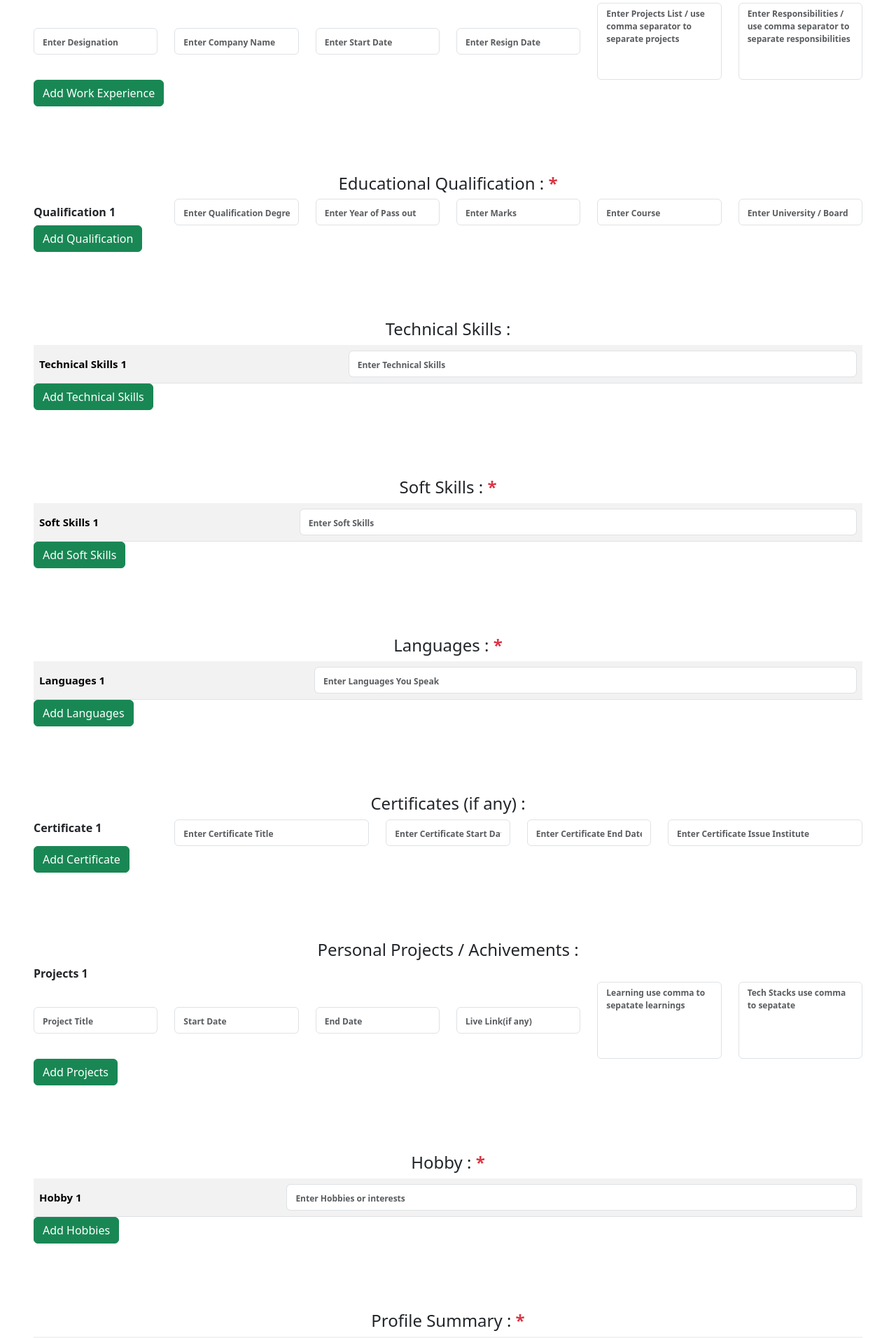
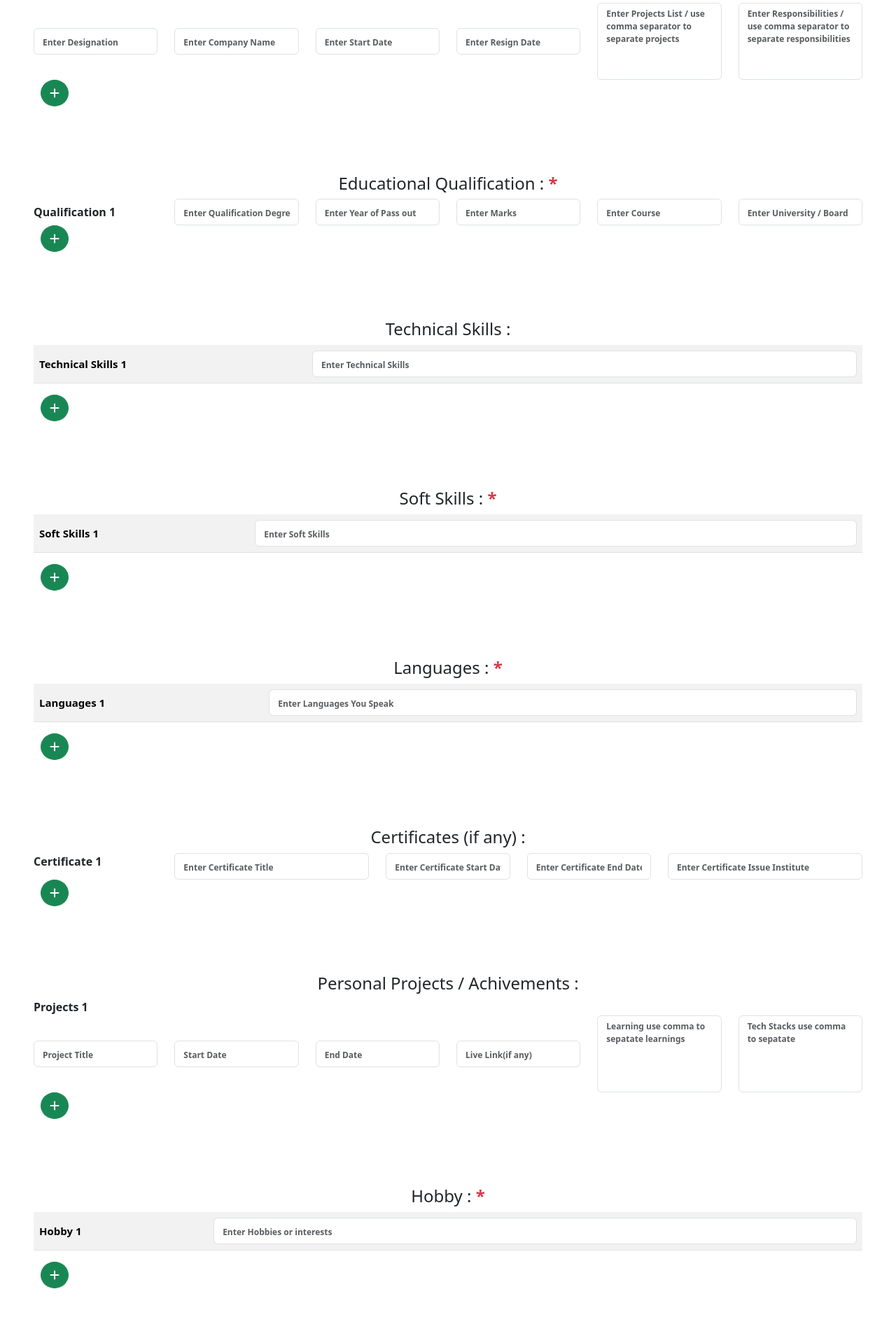
Before and after one commit to executor-utsab2000/Resume-Builder, a React (Vite) app: page / in a window 1280 px wide. Shown: the part 988-2900 px from the top of the page at 70% size. Built offline with nearby package versions, Linux system fonts and the light colour scheme.

Commit message:
changing of add to icon

```diff
--- a/src/Form.jsx
+++ b/src/Form.jsx
@@ -2,6 +2,7 @@ import React, { useContext } from 'react'
 import { useNavigate } from 'react-router-dom'
 import setNestedObject from './JS/setNestedObject'
 import UserContext from './Context/UserContext'
+import { useEffect } from 'react'
 
 const Form = () => {
 
@@ -30,13 +31,6 @@ const Form = () => {
         setUserData(data);
         navigate('/template-listing');
     }
-
-
-
-
-
-
-
     return (
         <div className='formResume'>
             <h1 className='mb-4'> RESUME BUILDER </h1>
@@ -108,9 +102,7 @@ const Form = () => {
                             <>
                                 <div className="experienceItems">
                                     <div className="row">
-                                        <div className="col-12 fw-bold mb-1">
-                                            Work Experience {index + 1}
-                                            </div>
+                                        <div className="col-12 fw-bold mb-1">Work Experience {index + 1}</div>
                                         <div className="col-lg-2 my-auto"><input name={`workExperience[${index}][designation]`} className='form-control' placeholder='Enter Designation' /></div>
                                         <div className="col-lg-2 my-auto"><input name={`workExperience[${index}][companyName]`} className='form-control' placeholder='Enter Company Name' /></div>
                                         <div className="col-lg-2 my-auto"><input name={`workExperience[${index}][startDate]`} className='form-control' placeholder='Enter Start Date ' /></div>
@@ -122,7 +114,7 @@ const Form = () => {
                             </>
                         )
                     })}
-                    <button type="button" className='btn btn-success mb-5' onClick={() => setWorkExperience([...workExperience, workExperience.length])}>Add Work Experience</button>
+                    <button type="button" className='btn btn-success mb-5 actionIcon' onClick={() => setWorkExperience([...workExperience, workExperience.length])}><i class="fa-solid fa-plus"></i></button>
                 </section>
 
                 <section>
@@ -145,7 +137,7 @@ const Form = () => {
                             )
                         })
                     }
-                    <button type="button" className='btn btn-success mb-5' onClick={() => setQualification([...qualification, qualification.length])}>Add Qualification</button>
+                    <button type="button" className='btn btn-success mb-5 actionIcon' onClick={() => setQualification([...qualification, qualification.length])}><i class="fa-solid fa-plus"></i></button>
                 </section>
 
 
@@ -164,10 +156,8 @@ const Form = () => {
                                 })
                             }
                         </tbody>
-                        <tfoot>
-                            <button type="button" className='btn btn-success mb-5' onClick={() => setTechnicalSkills([...technicalSkills, technicalSkills.length])}>Add Technical Skills</button>
-                        </tfoot>
                     </table>
+                    <button type="button" className='btn btn-success mb-5 actionIcon' onClick={() => setTechnicalSkills([...technicalSkills, technicalSkills.length])}><i class="fa-solid fa-plus"></i></button>
                 </section>
 
 
@@ -186,10 +176,8 @@ const Form = () => {
                                 })
                             }
                         </tbody>
-                        <tfoot>
-                            <button type="button" className='btn btn-success mb-5' onClick={() => setSoftSkills([...softSkills, softSkills.length])}>Add Soft Skills</button>
-                        </tfoot>
                     </table>
+                    <button type="button" className='btn btn-success mb-5 actionIcon' onClick={() => setSoftSkills([...softSkills, softSkills.length])}><i class="fa-solid fa-plus"></i></button>
                 </section>
 
 
@@ -208,10 +196,8 @@ const Form = () => {
                                 })
                             }
                         </tbody>
-                        <tfoot>
-                            <button type="button" className='btn btn-success mb-5' onClick={() => setLanguages([...languages, languages.length])}>Add Languages</button>
-                        </tfoot>
                     </table>
+                    <button type="button" className='btn btn-success mb-5 actionIcon' onClick={() => setLanguages([...languages, languages.length])}><i class="fa-solid fa-plus"></i></button>
                 </section>
 
 
@@ -232,7 +218,7 @@ const Form = () => {
                             )
                         })
                     }
-                    <button type="button" className='btn btn-success mb-5' onClick={() => setCertificate([...certificate, certificate.length])}>Add Certificate</button>
+                    <button type="button" className='btn btn-success mb-5 actionIcon' onClick={() => setCertificate([...certificate, certificate.length])}><i class="fa-solid fa-plus"></i></button>
                 </section>
 
 
@@ -255,7 +241,7 @@ const Form = () => {
                             )
                         })
                     }
-                    <button type="button" className='btn btn-success mb-5' onClick={() => setProject([...project, project.length])}>Add Projects</button>
+                    <button type="button" className='btn btn-success mb-5 actionIcon' onClick={() => setProject([...project, project.length])}><i class="fa-solid fa-plus"></i></button>
                 </section>
 
 
@@ -275,10 +261,8 @@ const Form = () => {
                                 })
                             }
                         </tbody>
-                        <tfoot>
-                            <button type="button" className='btn btn-success mb-5' onClick={() => setHobbies([...hobbies, hobbies.length])}>Add Hobbies</button>
-                        </tfoot>
                     </table>
+                    <button type="button" className='btn btn-success mb-5 actionIcon' onClick={() => setHobbies([...hobbies, hobbies.length])}><i class="fa-solid fa-plus"></i></button>
                 </section>
 
                 <section>
```
